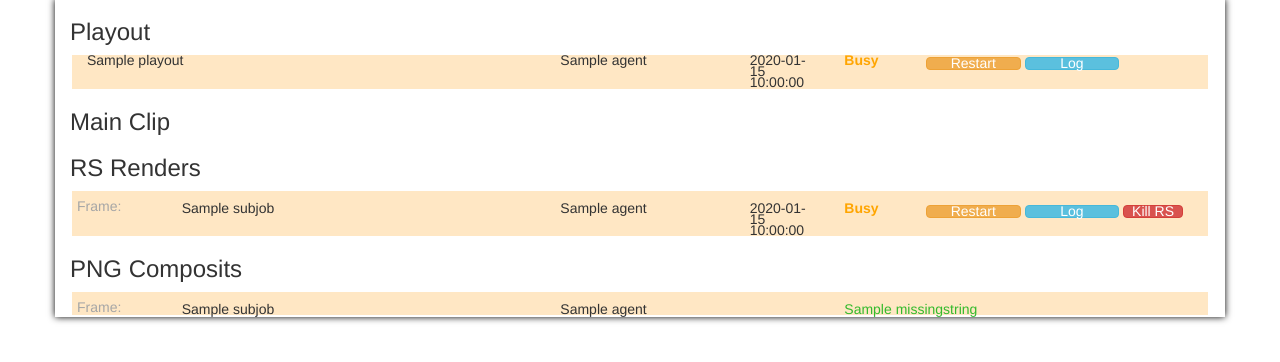
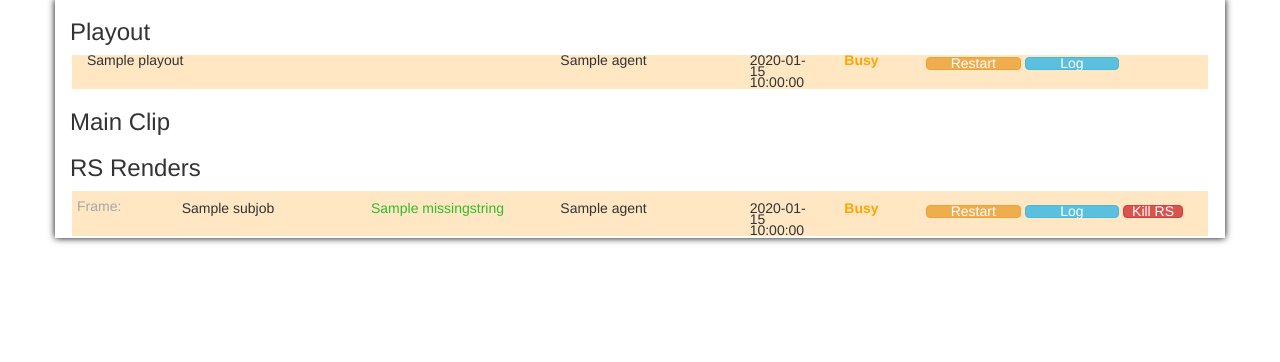
Before and after one commit to LumaDigital/InternalWebApps, a Flask app: template RenderMonitor/templates/Dashboard.html in a window 1280 px wide. Shown: the part 237-599 px from the top of the page. Run offline with Flask 2, Linux system fonts and the light colour scheme; the template is opened without the code that fills it: most values are stand-ins (such as "Sample title", 1, 10 or a date in 2020); some libraries are stand-ins or nearby versions.

Commit message:
[RM] Change job file search so it's case insensitive, remove PNG composites table and move its available PNG column to the renders table

```diff
--- a/RenderMonitor/DataCrawler.py
+++ b/RenderMonitor/DataCrawler.py
@@ -96,7 +96,7 @@ def getjobs():
 def find_child(BASE_DIR, subdir, lookfor):
     search_dir = os.path.join(BASE_DIR, subdir)
     for root, dirnames, filenames in os.walk(search_dir):
-        if (lookfor) in filenames:
+        if lookfor.lower() in [x.lower() for x in filenames]:
             file = os.path.join(root, lookfor)
             job = JobInfo.JobInfo()
             job.create_from_file(file)
@@ -160,7 +160,7 @@ def find_missing_splitaction_pngs(renderjob, playout):
                 missing_elements.append(element)
 
         if renderjob._missing:
-            renderjob._missingstring =" | " + " | ".join(missing_elements) + " | "
+            renderjob._missingstring =" | ".join(missing_elements)
         else:
             renderjob._missingstring = "All Files"
 
--- a/RenderMonitor/static/dist/css/custom.css
+++ b/RenderMonitor/static/dist/css/custom.css
@@ -93,6 +93,10 @@ background-color: white;
     color: #33ba2c;
 }
 
+.missing_files{
+    color: red;
+}
+
 body {
     background-image: url("Luma.png");
     background-repeat: no-repeat;
--- a/RenderMonitor/templates/Dashboard.html
+++ b/RenderMonitor/templates/Dashboard.html
@@ -148,8 +148,20 @@
                                 <div class="frame_heading default additionalinfo">Frame:</div>
                                 <div class="col-sm-1 default"></div>
                                 <div class="col-sm-2 default">{{render_job._name}}</div>
-                                <div class="col-sm-2 default additionalinfo">{{render_job._previewoption}}</div>
-                                <div class="col-sm-2 default">{{render_job._agent}}</div>
+
+                                {% if not playout._ispreview %}
+                                    {% if render_job._missing == True %}
+                                        <div class="col-sm-3 default col-sm-pull-1 missing_files text-center">{{render_job._missingstring}}</div>
+                                        <div class="col-sm-1 default col-sm-pull-1">{{render_job._agent}}</div>
+                                    {% else %}
+                                        <div class="col-sm-2 default hasfiles">{{render_job._missingstring}}</div>
+                                        <div class="col-sm-2 default">{{render_job._agent}}</div>
+                                    {% endif %}
+                                {% else %}
+                                    <div class="col-sm-2 default additionalinfo">{{render_job._previewoption}}</div>
+                                    <div class="col-sm-2 default">{{render_job._agent}}</div>
+                                {% endif %}
+
                                 <div class="col-sm-1 default">{{render_job._time}}</div>
                                 <div class="col-sm-1 default">
                                     <span class="{{render_job._status}}">{{render_job._status}}</span>
@@ -173,40 +185,6 @@
                             {% endif %}
 
                         {% endfor %}
-
-                        {% if not playout._ispreview %}
-                        <h3>PNG Composits</h3>
-                        {% for render_job in playout._subjobs %}
-
-                            {% if render_job._type == 'MainClip' %}
-
-                            {% else %}
-                            <div class="row row-item {{render_job._status}}_row default">
-
-                                <div class="frame_heading default additionalinfo">Frame:</div>
-                                <div class="col-sm-1 default"></div>
-                                <div class="col-sm-2 default">{{render_job._name}}</div>
-                                <div class="col-sm-2 default"></div>
-                                <div class="col-sm-2 default">{{render_job._agent}}</div>
-                                <div class="col-sm-1 default">
-                                    <span></span>
-                                </div>
-
-                                {% if render_job._missing == True %}
-                                    <div class="col-sm-4 default missing">{{render_job._missingstring}}</div>
-                                {% else %}
-                                    <div class="col-sm-2 default hasfiles">{{render_job._missingstring}}</div>
-                                {% endif %}
-
-                                <div class="col-sm-1"></div>
-
-                            </div>
-                            {% endif %}
-
-                        {% endfor %}
-                        {% endif %}
-
-
             </div>
     <p></p>
 
```
